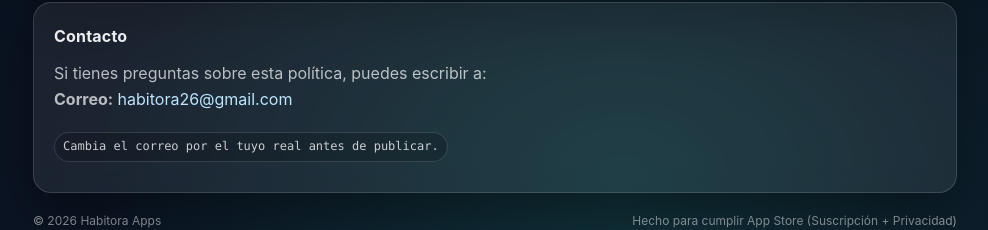
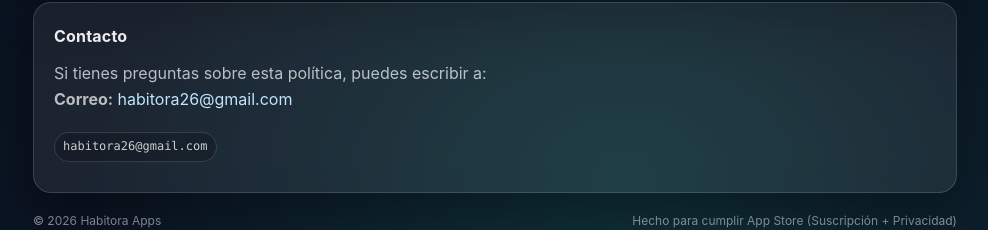
Before and after one commit to habitora26/rutinas-privacy, a plain HTML site: page index.html in a window 1280 px wide. Shown: the part 2096-2326 px from the top of the page, without its empty margins (145-1133 px from the left). Drawn offline with Linux system fonts and the light colour scheme.

Commit message:
Update index.html

```diff
--- a/index.html
+++ b/index.html
@@ -393,7 +393,7 @@
         <strong>Correo:</strong> <a href="mailto:tu-correo@ejemplo.com">habitora26@gmail.com</a>
       </p>
 
-      <p class="badge">Cambia el correo por el tuyo real antes de publicar.</p>
+      <p class="badge">habitora26@gmail.com</p>
     </div>
 
     <div class="footer">
```
